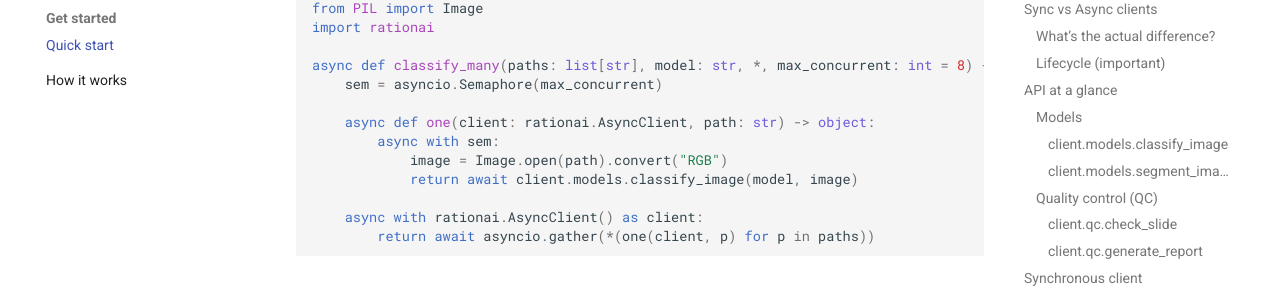
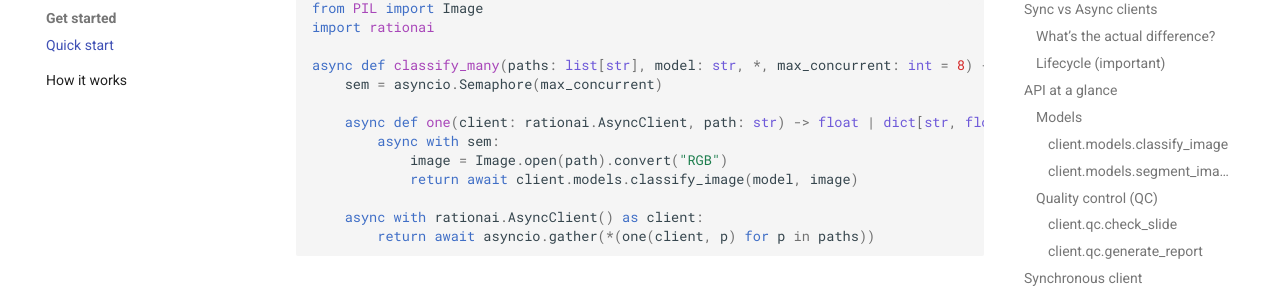
Before and after one commit to RationAI/rationai-sdk-python, an MkDocs documentation site: the page built from docs/learn/get-started/quick-start.md, in a window 1280 px wide and 900 px high, scrolled down 3082 px. Shown: the part 147-444 px from the top of the window. Built offline with MkDocs 1.6.1 and Material for MkDocs 9.7.7, drawn with Linux system fonts in a browser that asks for light colours; the version menu is left out.

Commit message:
fix: update type
Co-authored-by: gemini-code-assist[bot] <176961590+gemini-code-assist[bot]@users.noreply.github.com>

```diff
--- a/docs/learn/get-started/quick-start.md
+++ b/docs/learn/get-started/quick-start.md
@@ -114,10 +114,10 @@ import asyncio
 from PIL import Image
 import rationai
 
-async def classify_many(paths: list[str], model: str, *, max_concurrent: int = 8) -> list[object]:
+async def classify_many(paths: list[str], model: str, *, max_concurrent: int = 8) -> list[float | dict[str, float]]:
     sem = asyncio.Semaphore(max_concurrent)
 
-    async def one(client: rationai.AsyncClient, path: str) -> object:
+    async def one(client: rationai.AsyncClient, path: str) -> float | dict[str, float]:
         async with sem:
             image = Image.open(path).convert("RGB")
             return await client.models.classify_image(model, image)
```
